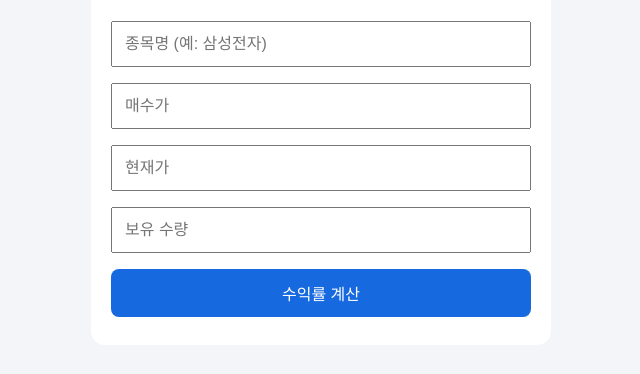
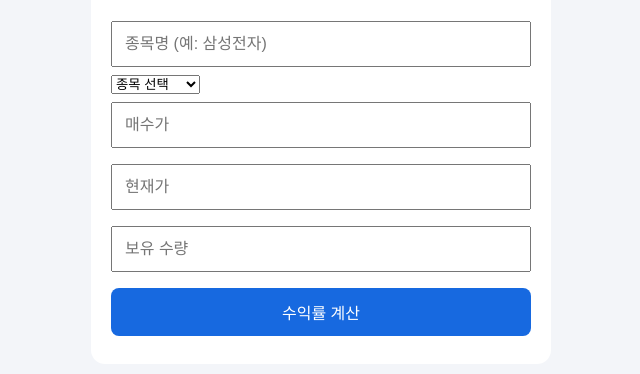
Before and after one commit to rainbowmoon35-moonshot/moonshot-android, a plain HTML site: page index.html in a window 1280 px wide. Shown: the part 150-524 px from the top of the page, without its empty margins (319-959 px from the left). Drawn offline with Linux system fonts and the light colour scheme.

Commit message:
Update index.html

```diff
--- a/index.html
+++ b/index.html
@@ -39,6 +39,15 @@
     <h2>📈 Moonshot 주식 앱</h2>
     <p>내 주식 수익률 계산기</p>
     <input id="stock" placeholder="종목명 (예: 삼성전자)">
+
+<select onchange="document.getElementById('stock').value=this.value">
+  <option value="">종목 선택</option>
+  <option value="삼성전자">삼성전자</option>
+  <option value="SK하이닉스">SK하이닉스</option>
+  <option value="현대차">현대차</option>
+  <option value="NAVER">NAVER</option>
+</select>
+
     <input id="buy" type="number" placeholder="매수가">
     <input id="current" type="number" placeholder="현재가">
     <input id="qty" type="number" placeholder="보유 수량">
```
